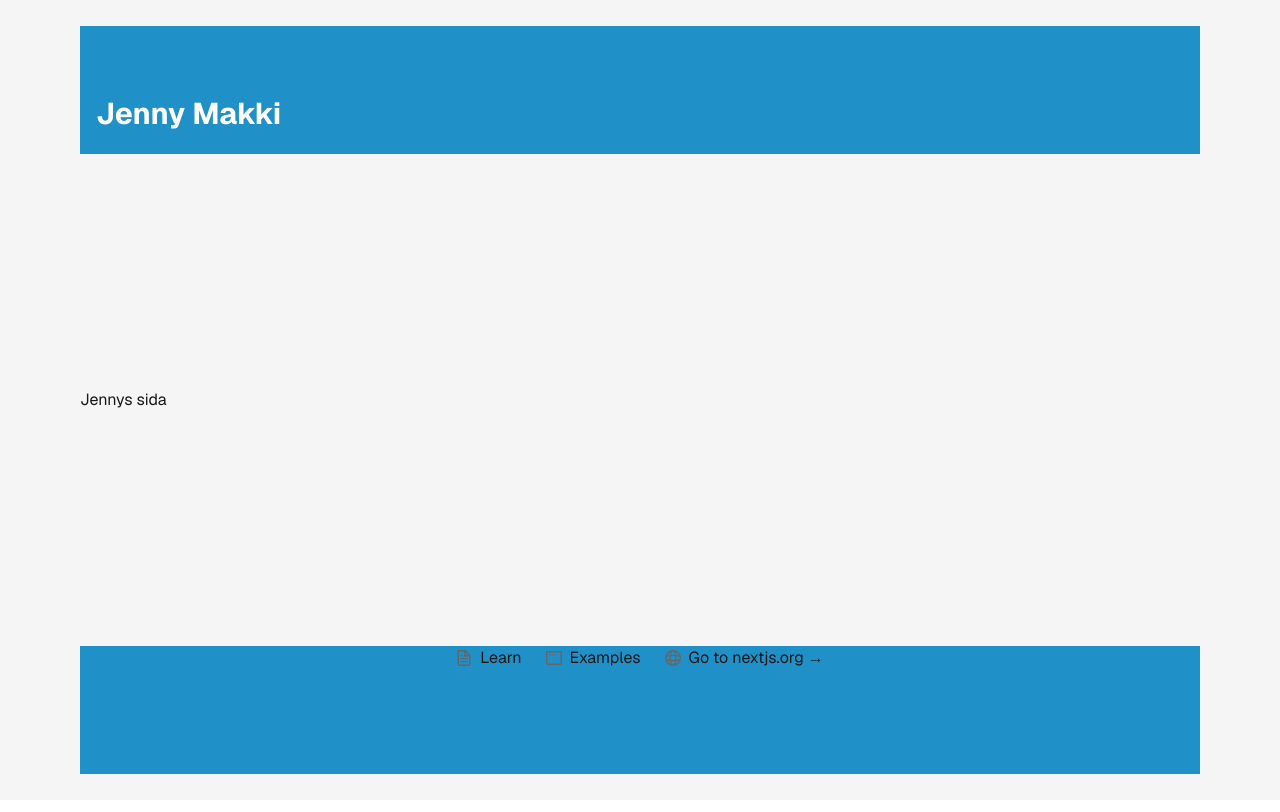
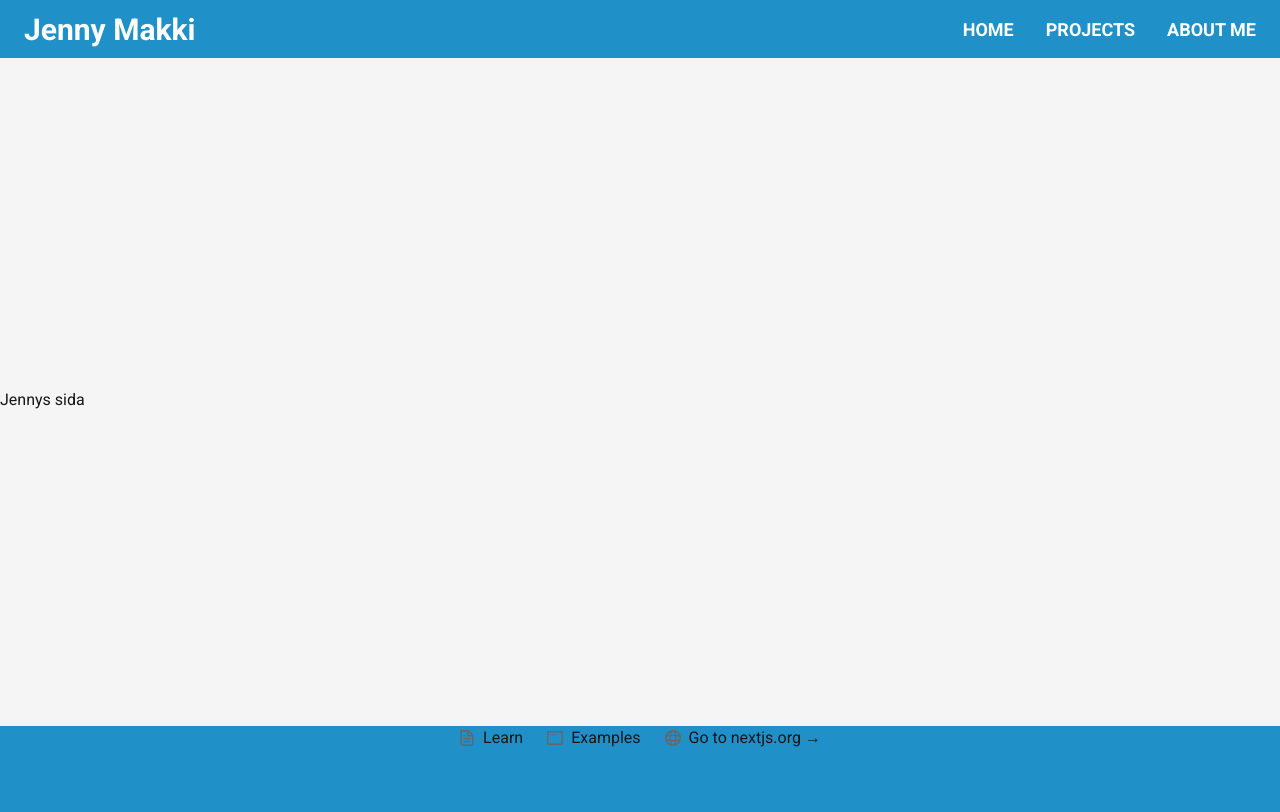
Before and after one commit to jennymakki/jennys-presentation, a Next.js app: page / in a window 1280 px wide. Shown: the top 812 px of the page. Built offline with nearby package versions, Linux system fonts and the light colour scheme.

Commit message:
styling the header and added a burger menu

```diff
--- a/src/app/page.tsx
+++ b/src/app/page.tsx
@@ -3,7 +3,7 @@ import Footer from "@/components/footer";
 
 export default function Home() {
   return (
-    <div className="grid grid-rows-[20px_1fr_20px] bg-[#f5f5f5] items-center min-h-screen gap-16 sm:p-20 font-[family-name:var(--font-geist-sans)]">
+    <div className="grid grid-rows-[20px_1fr_20px] bg-[#f5f5f5] items-center min-h-screen gap-16 font-roboto">
       <header className="row-start-1">
         <Header />
       </header>
--- a/src/components/header.tsx
+++ b/src/components/header.tsx
@@ -1,6 +1,66 @@
+"use client";
+
+import { useState } from "react";
+
 export default function Header() {
-    return(
-    <header className="bg-[#2090C8] h-32 flex items-center px-4">
-      <h1 className="font-roboto mt-12 text-3xl text-[#FFFFFF] font-bold">Jenny Makki</h1>
-    </header>
-  )};
+  const [isOpen, setIsOpen] = useState(false);
+
+  return (
+    <>
+      <header className="bg-[#2090C8] pt-10 h-24 flex items-center justify-between px-6">
+        <h1 className="font-roboto text-3xl text-white font-bold">
+          Jenny Makki
+        </h1>
+
+        <nav className="hidden md:flex space-x-8 text-white font-bold text-lg">
+          <a href="#" className="hover:text-blue-300 transition">HOME</a>
+          <a href="#" className="hover:text-blue-300 transition">PROJECTS</a>
+          <a href="#" className="hover:text-blue-300 transition">ABOUT ME</a>
+        </nav>
+
+        <button
+          onClick={() => setIsOpen(!isOpen)}
+          className="md:hidden absolute right-6 z-[999] flex flex-col justify-center items-center w-12 h-12 gap-1 rounded-xl transition-all duration-300"
+          aria-label="Toggle menu"
+        >
+          <span
+            className={`block w-8 h-1 bg-white rounded-full transition-transform duration-300 ${
+              isOpen ? "rotate-45 translate-y-2" : ""
+            }`}
+          />
+          <span
+            className={`block w-8 h-1 bg-white rounded-full transition-opacity duration-300 ${
+              isOpen ? "opacity-0" : "opacity-100"
+            }`}
+          />
+          <span
+            className={`block w-8 h-1 bg-white rounded-full transition-transform duration-300 ${
+              isOpen ? "-rotate-45 -translate-y-2" : ""
+            }`}
+          />
+        </button>
+      </header>
+
+      <div
+        className={`
+          md:hidden fixed inset-0 z-40 bg-black/30 backdrop-blur-md transition-opacity duration-500
+          ${isOpen ? "opacity-100 pointer-events-auto" : "opacity-0 pointer-events-none"}
+        `}
+        onClick={() => setIsOpen(false)}
+      />
+
+      <nav
+        className={`
+          md:hidden fixed top-0 right-0 z-50 w-60 h-full bg-[#2090C8] rounded-l-2xl shadow-xl transition-transform duration-500
+          ${isOpen ? "translate-x-0" : "translate-x-full"}
+        `}
+      >
+        <ul className="mt-32 p-6 text-2xl space-y-10 text-white font-bold">
+          <li><a href="#" className="hover:text-blue-300">HOME</a></li>
+          <li><a href="#" className="hover:text-blue-300">PROJECTS</a></li>
+          <li><a href="#" className="hover:text-blue-300">ABOUT ME</a></li>
+        </ul>
+      </nav>
+    </>
+  );
+}
```
